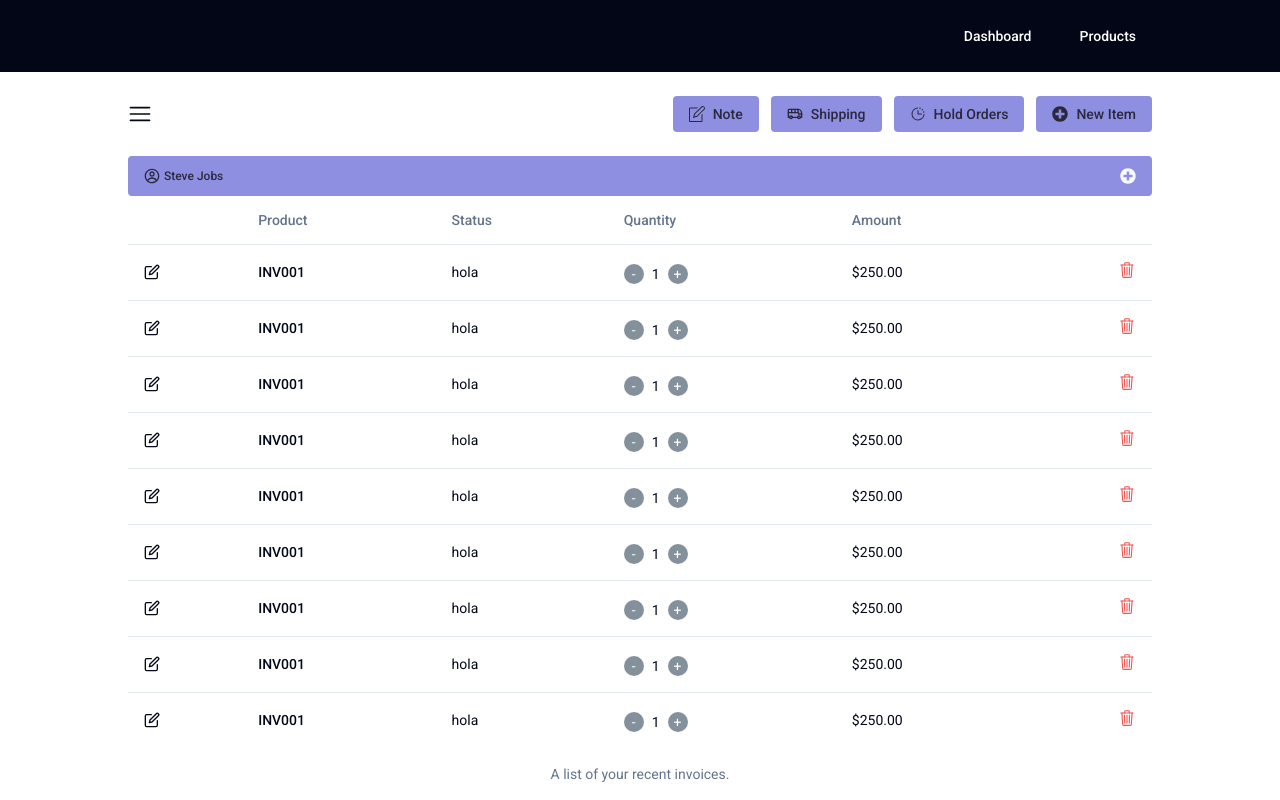
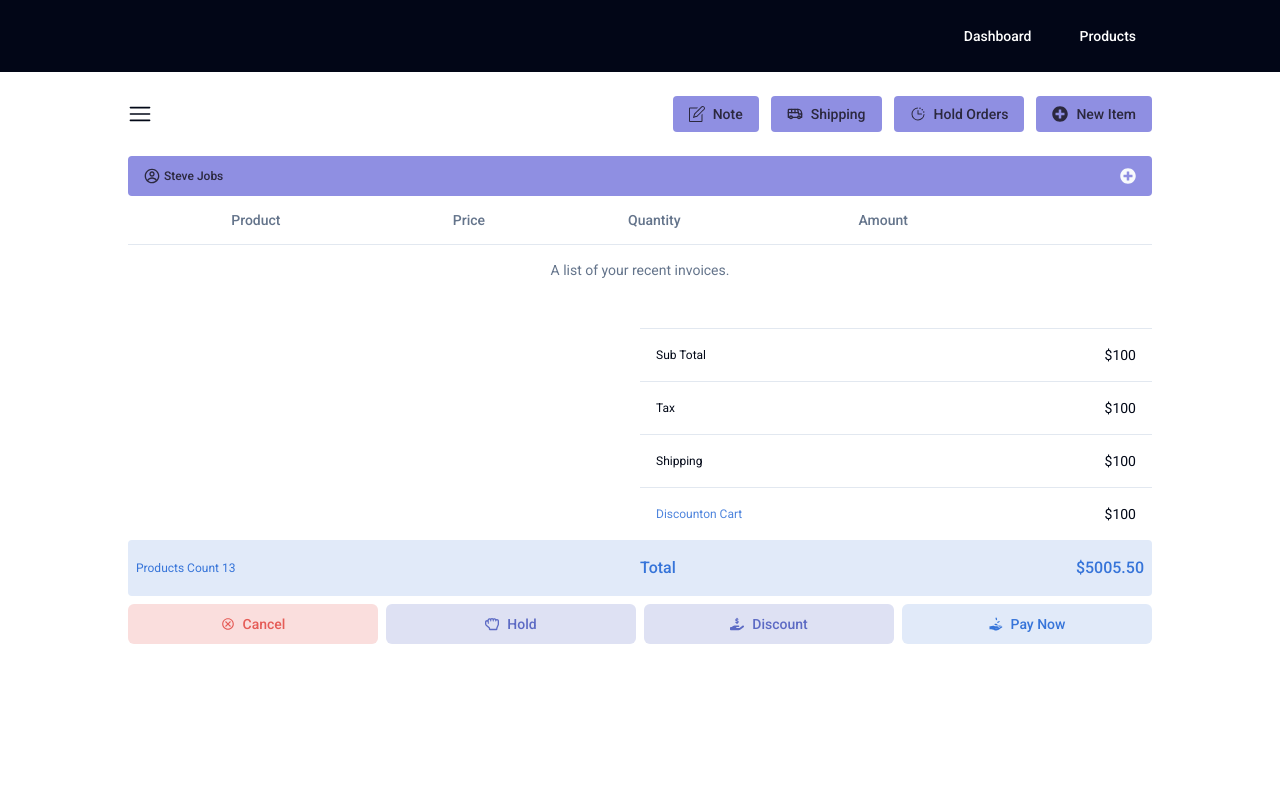
Before and after one commit to helterdev/website, a Next.js app: page /dashboard in a window 1280 px wide. Shown: the top 800 px of the page. Built offline with nearby package versions, Linux system fonts and the light colour scheme.

Commit message:
Finished the app

```diff
--- a/src/app/dashboard/page.tsx
+++ b/src/app/dashboard/page.tsx
@@ -1,3 +1,4 @@
+'use client';
 import {
   Table,
   TableBody,
@@ -18,9 +19,11 @@ import DashboardNav from '@/components/Dashboard/DashboardNav';
 import NavInput from '@/components/Dashboard/NavInput/NavInput';
 import { Button } from '@/components/ui/button';
 import ModalButton from '@/components/Dashboard/ModalButton/ModalButton';
+import { useStateData } from '@/context/StateContext';
 
 export default function Dashboard() {
-  const rows = new Array(9).fill(null);
+  const { cartState, deletetoCart, updateQuantity, deleteQuantity } =
+    useStateData();
   return (
     <main>
       <div>
@@ -38,7 +41,7 @@ export default function Dashboard() {
                     {/* <TableHead className='w-[100px]'>Invoice</TableHead> */}
                     <TableHead></TableHead>
                     <TableHead>Product</TableHead>
-                    <TableHead>Status</TableHead>
+                    <TableHead>Price</TableHead>
                     <TableHead>Quantity</TableHead>
                     <TableHead>Amount</TableHead>
                     <TableHead></TableHead>
@@ -46,31 +49,46 @@ export default function Dashboard() {
                   </TableRow>
                 </TableHeader>
                 <TableBody>
-                  {rows.map((_, index) => (
-                    <TableRow key={index}>
+                  {cartState.cart.length > 0 ? (
+                    cartState.cart.map((item) => (
+                      <TableRow key={item.id}>
                         <TableCell>
                           <FiEdit className='flex w-4 h-4 hover:cursor-pointer' />
                         </TableCell>
-                      <TableCell className='font-medium'>INV001</TableCell>
-                      <TableCell>hola</TableCell>
+                        <TableCell className='font-medium max-w-[300px] overflow-hidden box-border'>
+                          {item.title}
+                        </TableCell>
+                        <TableCell>${item.price}</TableCell>
                         <TableCell className='flex gap-2 items-center'>
                           <button
                             className='text-sm bg-[#84919c] w-5 h-5
                              text-white rounded-full hover:bg-[]'
+                            onClick={() => deleteQuantity(item.id)}
                           >
                             -
                           </button>
-                        <span>1</span>
-                        <button className='text-sm bg-[#84919c] w-5 h-5 text-white rounded-full hover:bg-[#6a747c]'>
+                          <span>{item.quantity}</span>
+                          <button
+                            className='text-sm bg-[#84919c] w-5 h-5 text-white rounded-full hover:bg-[#6a747c]'
+                            onClick={() => updateQuantity(item.id)}
+                          >
                             +
                           </button>
                         </TableCell>
-                      <TableCell className='text-left'>$250.00</TableCell>
+                        <TableCell className='text-left'>
+                          ${item.mount}
+                        </TableCell>
                         <TableCell className='flex justify-end'>
-                        <IoTrashOutline className='w-[18px] h-[18px] text-[#eb5853] hover:cursor-pointer' />
+                          <IoTrashOutline
+                            className='w-[18px] h-[18px] text-[#eb5853] hover:cursor-pointer'
+                            onClick={() => deletetoCart(item.id)}
+                          />
                         </TableCell>
                       </TableRow>
-                  ))}
+                    ))
+                  ) : (
+                    <TableRow></TableRow>
+                  )}
                 </TableBody>
               </Table>
             </div>
--- a/src/components/Card/Card.tsx
+++ b/src/components/Card/Card.tsx
@@ -1,3 +1,5 @@
+'use client';
+import { useStateData } from '@/context/StateContext';
 import './card.css';
 
 interface CardProps {
@@ -5,11 +7,14 @@ interface CardProps {
   description?: string;
   price: number;
   img: string;
+  id: number;
 }
 
-const Card = ({ description, img, price, title }: CardProps) => {
+const quantity = 1;
+const Card = ({ description, img, price, title, id }: CardProps) => {
   // console.log(img);
-
+  const { add } = useStateData();
+  let mount = price;
   return (
     <div className='card'>
       <img src={img} alt='' className='card-img'></img>
@@ -19,7 +24,10 @@ const Card = ({ description, img, price, title }: CardProps) => {
       </div>
       <div className='card-footer'>
         <span className='text-title'>${price}</span>
-        <div className='card-button'>
+        <div
+          className='card-button'
+          onClick={() => add({ id, title, price, quantity, mount })}
+        >
           <svg className='svg-icon' viewBox='0 0 20 20'>
             <path d='M17.72,5.011H8.026c-0.271,0-0.49,0.219-0.49,0.489c0,0.271,0.219,0.489,0.49,0.489h8.962l-1.979,4.773H6.763L4.935,5.343C4.926,5.316,4.897,5.309,4.884,5.286c-0.011-0.024,0-0.051-0.017-0.074C4.833,5.166,4.025,4.081,2.33,3.908C2.068,3.883,1.822,4.075,1.795,4.344C1.767,4.612,1.962,4.853,2.231,4.88c1.143,0.118,1.703,0.738,1.808,0.866l1.91,5.661c0.066,0.199,0.252,0.333,0.463,0.333h8.924c0.116,0,0.22-0.053,0.308-0.128c0.027-0.023,0.042-0.048,0.063-0.076c0.026-0.034,0.063-0.058,0.08-0.099l2.384-5.75c0.062-0.151,0.046-0.323-0.045-0.458C18.036,5.092,17.883,5.011,17.72,5.011z'></path>
             <path d='M8.251,12.386c-1.023,0-1.856,0.834-1.856,1.856s0.833,1.853,1.856,1.853c1.021,0,1.853-0.83,1.853-1.853S9.273,12.386,8.251,12.386z M8.251,15.116c-0.484,0-0.877-0.393-0.877-0.874c0-0.484,0.394-0.878,0.877-0.878c0.482,0,0.875,0.394,0.875,0.878C9.126,14.724,8.733,15.116,8.251,15.116z'></path>
--- a/src/components/Sidebar/Sidebar.tsx
+++ b/src/components/Sidebar/Sidebar.tsx
@@ -18,7 +18,7 @@ const Sidebar = ({ side, element }: Props) => {
   return (
     <Sheet>
       <SheetTrigger asChild>{element}</SheetTrigger>
-      <SheetContent side={side}>
+      <SheetContent side={side} className='w-[250px]'>
         <SheetHeader>
           <SheetTitle></SheetTitle>
           <SheetDescription></SheetDescription>
--- a/src/context/StateContext.tsx
+++ b/src/context/StateContext.tsx
@@ -1,34 +1,72 @@
 'use client';
 
-import { Catalogo } from '@/types/apiproducts';
-import React, { createContext, useContext, useState } from 'react';
-
-type StateData = Catalogo[];
-
-type Provider = {
-  state?: StateData[] | null;
-  quantity?: number;
-  mount?: number;
-  total?: number;
-};
+import { cartReducer } from '@/hooks/CartReducer';
+import { Data, State } from '@/types/apiproducts';
+import { Products, TypeState } from '@/types/cartReducer';
+import React, {
+  createContext,
+  useCallback,
+  useContext,
+  useReducer,
+  useState,
+} from 'react';
 
 type Props = {
   children: React.ReactNode;
 };
 
-const StateContext = createContext<Provider>({} as Provider);
+const CartState: TypeState = {
+  cart: [],
+  total: 0,
+  count: 0,
+};
+
+const StateContext = createContext<State>({} as State);
 
 export const StateProvider = ({ children }: Props) => {
-  const [data, setData] = useState<StateData | null>(null);
+  const [data, setData] = useState<Data | null>(null);
+  const [cartState, dispatch] = useReducer(cartReducer, CartState);
 
   //SetStates
-  const setDataState = (data: StateData) => {
+  const setDataState = useCallback((data: Data) => {
     setData(data);
+  }, []);
+
+  //dispatches
+  const add = (payload: Products) => {
+    dispatch({ type: 'add', payload });
   };
-  return <StateContext.Provider value={{}}>{children}</StateContext.Provider>;
+
+  const deletetoCart = (id: number) => {
+    dispatch({ type: 'delete', payload: { id } });
+  };
+
+  const updateQuantity = (id: number) => {
+    dispatch({ type: 'quantity', payload: { id } });
+  };
+
+  const deleteQuantity = (id: number) => {
+    dispatch({ type: 'deleteQuantity', payload: { id } });
+  };
+
+  return (
+    <StateContext.Provider
+      value={{
+        state: data,
+        cartState,
+        setData: setDataState,
+        add,
+        deletetoCart,
+        updateQuantity,
+        deleteQuantity,
+      }}
+    >
+      {children}
+    </StateContext.Provider>
+  );
 };
 
-const useStateData = () => {
+export const useStateData = () => {
   const context = useContext(StateContext);
   if (!context) {
     throw new Error('useStateData must be used within a StateProvider');
--- /dev/null
+++ b/src/hooks/CartReducer.tsx
@@ -0,0 +1,79 @@
+import { Products, TypeState } from '@/types/cartReducer';
+
+type Actions =
+  | { type: 'add'; payload: Products }
+  | { type: 'delete'; payload: { id: number } }
+  | { type: 'quantity'; payload: { id: number } }
+  | { type: 'deleteQuantity'; payload: { id: number } };
+
+export const cartReducer = (cartState: TypeState, action: Actions) => {
+  switch (action.type) {
+    case 'add': {
+      const product = action.payload;
+      const isProduct = cartState.cart.find(
+        (products) => products.id === product.id
+      );
+
+      return isProduct
+        ? {
+            ...cartState,
+            cart: cartState.cart.map((item) =>
+              item.id === product.id
+                ? {
+                    ...item,
+                    quantity: item.quantity + 1,
+                    mount: parseFloat((item.mount + item.price).toFixed(2)),
+                  }
+                : item
+            ),
+          }
+        : {
+            ...cartState,
+            cart: [...cartState.cart, product],
+            count: cartState.count + 1,
+          };
+    }
+
+    case 'delete':
+      return {
+        ...cartState,
+        cart: cartState.cart.filter((item) => item.id !== action.payload.id),
+        count: cartState.count - 1,
+      };
+
+    case 'quantity':
+      return {
+        ...cartState,
+        cart: cartState.cart.map((item) =>
+          item.id === action.payload.id
+            ? {
+                ...item,
+                quantity: item.quantity + 1,
+                mount: parseFloat((item.mount + item.price).toFixed(2)),
+              }
+            : item
+        ),
+      };
+
+    case 'deleteQuantity':
+      return {
+        ...cartState,
+        cart: cartState.cart.map((item) => {
+          const product = item.id === action.payload.id;
+          if (product) {
+            if (item.quantity > 1) {
+              return {
+                ...item,
+                quantity: item.quantity - 1,
+                mount: parseFloat((item.mount - item.price).toFixed(2)),
+              };
+            }
+          }
+          return { ...item };
+        }),
+      };
+
+    default:
+      return cartState;
+  }
+};
--- /dev/null
+++ b/src/types/cartReducer.ts
@@ -0,0 +1,14 @@
+type Data = Products[];
+
+export type Products = {
+  id: number;
+  title: string;
+  price: number;
+  quantity: number;
+  mount: number;
+};
+export type TypeState = {
+  cart: Data;
+  total: number;
+  count: number;
+};
```
Also changed, not shown: src/app/products/page.tsx (+11 -11 lines), src/components/Dashboard/ModalButton/ModalButton.tsx (+13 -10 lines), src/types/apiproducts.ts (+13 -0 lines). Lines whose indentation alone changed are shown as unchanged.
